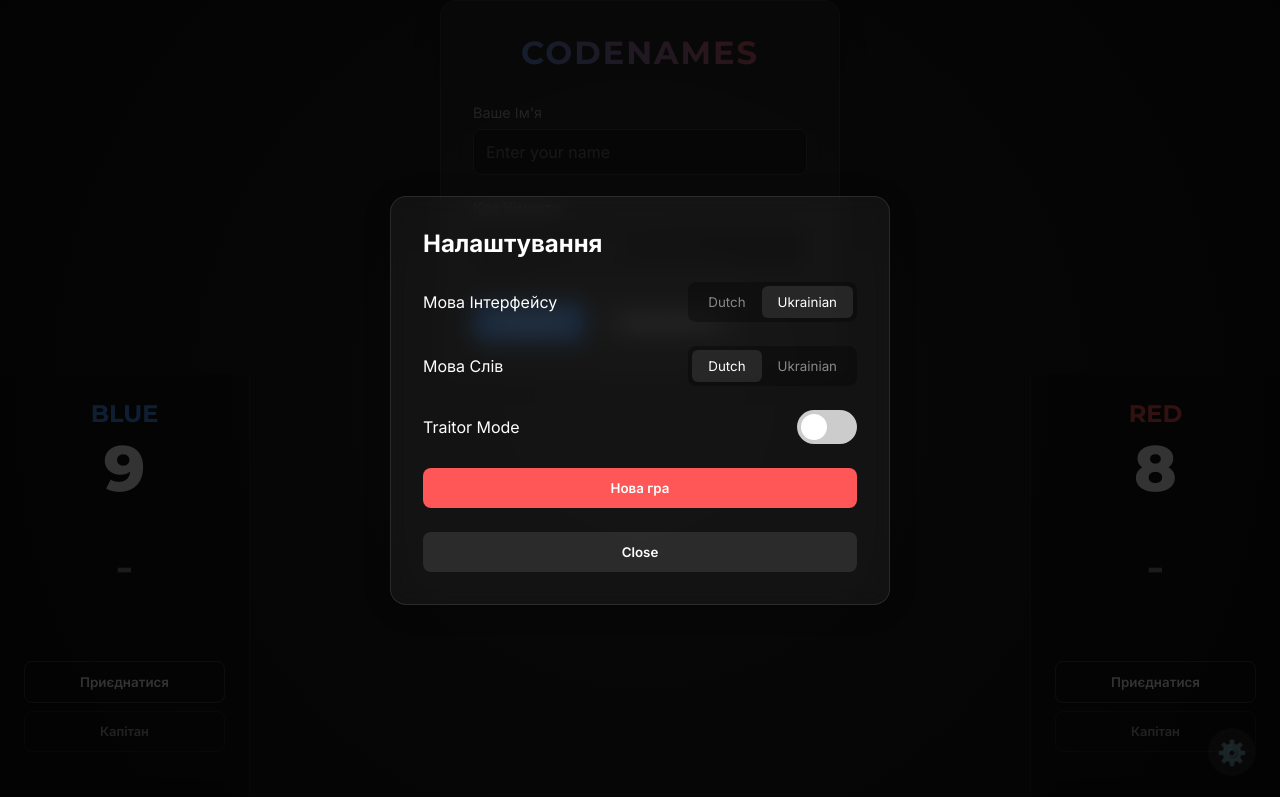
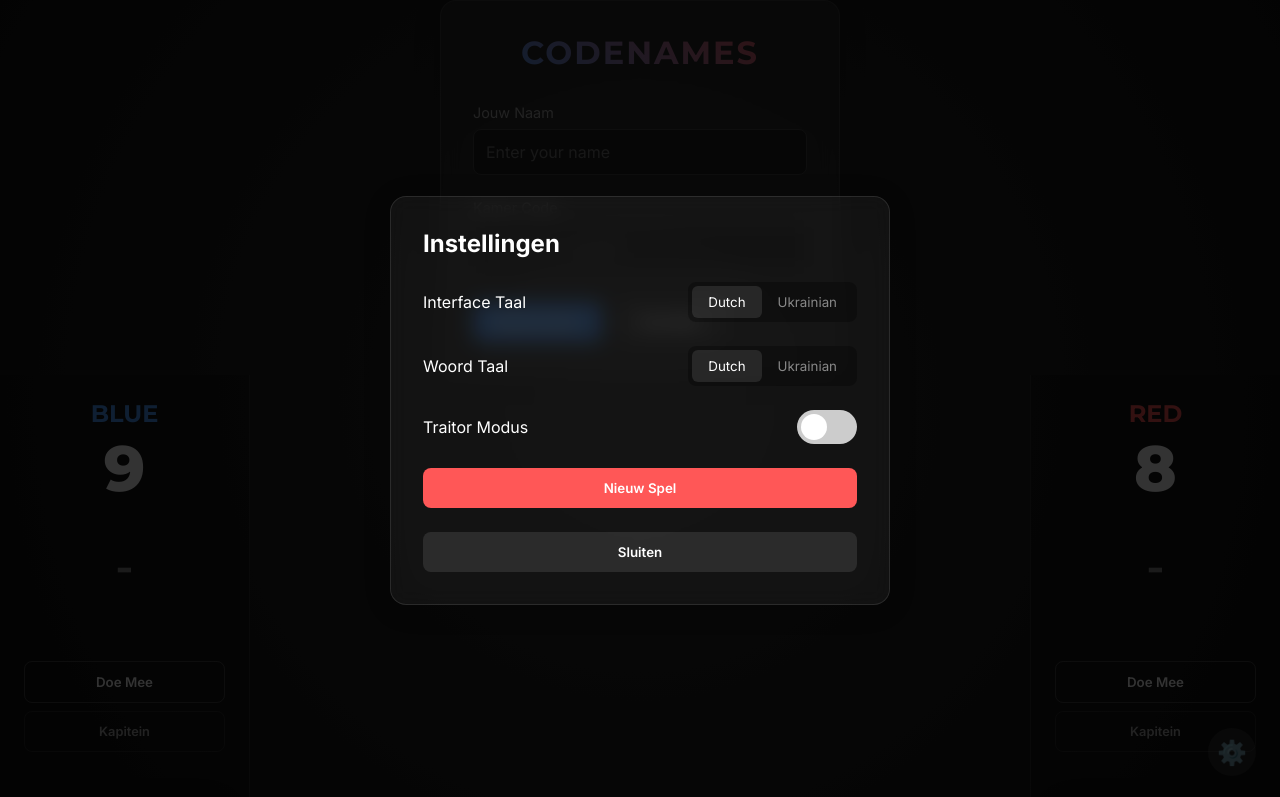
Before and after one commit to NureFilatovArtem/CodeNamesDutchUkrainian, a website: page public/index.html in a window 1280 px wide. Both pictures are taken after a click on the button "⚙️". Shown: the top 797 px of the page. Drawn offline with nearby package versions, Linux system fonts and the light colour scheme; no server answers.

Commit message:
Update UI

```diff
--- a/public/client.js
+++ b/public/client.js
@@ -5,7 +5,7 @@
 let playerRole = 'spectator';
 let playerTeam = 'spectator';
 let isSpymasterMode = false;
-let interfaceLanguage = 'ukrainian';
+let interfaceLanguage = 'dutch';
 let isHost = false;
 let isGamePaused = false;
 let isGameStarted = false;
@@ -78,7 +78,11 @@
         phaseClue: "HINT FASE",
         phaseGuess: "RAAD FASE",
         waiting: "Wachten...",
-        submit: "Verstuur"
+        submit: "Verstuur",
+        close: "Sluiten",
+        interfaceLang: "Interface Taal",
+        wordLang: "Woord Taal",
+        traitorMode: "Traitor Modus"
     },
     ukrainian: {
         name: "Ваше Ім'я",
@@ -100,7 +104,11 @@
         phaseClue: "ФАЗА ПІДКАЗОК",
         phaseGuess: "ФАЗА ВІДГАДУВАННЯ",
         waiting: "Очікуємо...",
-        submit: "Надіслати"
+        submit: "Надіслати",
+        close: "Закрити",
+        interfaceLang: "Мова Інтерфейсу",
+        wordLang: "Мова Слів",
+        traitorMode: "Режим Зрадника"
     }
 };
 
@@ -137,6 +145,7 @@
     } else if (roomParam) {
         // Just prefill
     }
+    updateInterfaceLanguage();
 });
 
 document.getElementById('create-btn').addEventListener('click', () => {
@@ -589,6 +598,18 @@
     document.querySelectorAll('[data-i18n="submit"]').forEach(el => el.textContent = t.submit);
     document.querySelectorAll('.clue-input').forEach(el => el.setAttribute('placeholder', t.cluePlaceholder));
 
+    document.getElementById('close-settings').textContent = t.close;
+    // We can also translate the labels if we add data-i18n attributes to them in index.html
+    const settingsHeaders = document.querySelectorAll('#settings-modal h2');
+    if (settingsHeaders.length > 0) settingsHeaders[0].textContent = t.settings;
+
+    const settingsLabels = document.querySelectorAll('.setting-item label:first-child');
+    if (settingsLabels.length >= 3) {
+        settingsLabels[0].textContent = t.interfaceLang;
+        settingsLabels[1].textContent = t.wordLang;
+        settingsLabels[2].textContent = t.traitorMode;
+    }
+
     renderClues(lastGameState);
     updateControlsState(lastGameState);
 }
--- a/public/index.html
+++ b/public/index.html
@@ -20,16 +20,16 @@
             <div class="login-card glass-panel">
                 <h1>CODENAMES</h1>
                 <div class="input-group">
-                    <label data-i18n="name">Ваше Ім'я</label>
+                    <label data-i18n="name">Jouw Naam</label>
                     <input type="text" id="username-input" placeholder="Enter your name">
                 </div>
                 <div class="input-group">
-                    <label data-i18n="room">Код Кімнати</label>
+                    <label data-i18n="room">Kamer Code</label>
                     <input type="text" id="room-input" placeholder="Empty for random">
                 </div>
                 <div class="button-group">
-                    <button id="create-btn" class="btn primary">Створити</button>
-                    <button id="join-btn" class="btn secondary">Приєднатися</button>
+                    <button id="create-btn" class="btn primary">Maak Kamer</button>
+                    <button id="join-btn" class="btn secondary">Doe Mee</button>
                 </div>
             </div>
         </div>
@@ -48,21 +48,21 @@
                     <div class="phase-display" id="clue-phase-blue"></div>
                 </div>
                 <div class="team-controls">
-                    <button class="btn join-btn" onclick="joinTeam('blue')">Приєднатися</button>
-                    <button class="btn spymaster-btn" onclick="becomeSpymaster('blue')">Капітан</button>
+                    <button class="btn join-btn" onclick="joinTeam('blue')">Doe Mee</button>
+                    <button class="btn spymaster-btn" onclick="becomeSpymaster('blue')">Kapitein</button>
                 </div>
 
                 <!-- Clues History -->
                 <div class="clue-section glass-panel" id="clue-section-blue">
                     <div class="clue-header">
-                        <span class="clue-title" data-i18n="cluesTitle">Історія Підказок</span>
+                        <span class="clue-title" data-i18n="cluesTitle">Hints Geschiedenis</span>
                     </div>
                     <div class="clue-history-list" id="clue-list-blue">
                         <!-- Clue items -->
                     </div>
 
                     <div class="clue-input-area">
-                        <input type="text" class="clue-input" id="clue-input-blue" placeholder="Нова підказка...">
+                        <input type="text" class="clue-input" id="clue-input-blue" placeholder="Nieuwe hint...">
                         <button class="btn primary small" id="clue-submit-blue" data-i18n="submit">OK</button>
                     </div>
                 </div>
@@ -77,9 +77,9 @@
 
                 <!-- Admin Controls (Top Center) -->
                 <div class="admin-controls hidden" id="admin-controls">
-                    <button id="start-game-btn" class="btn primary">Start</button>
-                    <button id="pause-game-btn" class="btn warning">Pause</button>
-                    <button id="end-turn-btn" class="btn danger hidden">End Turn</button>
+                    <button id="start-game-btn" class="btn primary">Start Spel</button>
+                    <button id="pause-game-btn" class="btn warning">Pauze</button>
+                    <button id="end-turn-btn" class="btn danger hidden">Beurt Eindigen</button>
                 </div>
 
                 <div id="game-grid" class="grid-5x5">
@@ -102,19 +102,19 @@
                     <div class="phase-display" id="clue-phase-red"></div>
                 </div>
                 <div class="team-controls">
-                    <button class="btn join-btn" onclick="joinTeam('red')">Приєднатися</button>
-                    <button class="btn spymaster-btn" onclick="becomeSpymaster('red')">Капітан</button>
+                    <button class="btn join-btn" onclick="joinTeam('red')">Doe Mee</button>
+                    <button class="btn spymaster-btn" onclick="becomeSpymaster('red')">Kapitein</button>
                 </div>
 
                 <!-- Clues History -->
                 <div class="clue-section glass-panel" id="clue-section-red">
                     <div class="clue-header">
-                        <span class="clue-title" data-i18n="cluesTitle">Історія Підказок</span>
+                        <span class="clue-title" data-i18n="cluesTitle">Hints Geschiedenis</span>
                     </div>
                     <div class="clue-history-list" id="clue-list-red"></div>
 
                     <div class="clue-input-area">
-                        <input type="text" class="clue-input" id="clue-input-red" placeholder="Нова підказка...">
+                        <input type="text" class="clue-input" id="clue-input-red" placeholder="Nieuwe hint...">
                         <button class="btn primary small" id="clue-submit-red" data-i18n="submit">OK</button>
                     </div>
                 </div>
@@ -129,18 +129,18 @@
         <!-- Settings Modal -->
         <div id="settings-modal" class="modal hidden">
             <div class="modal-content glass-panel">
-                <h2>Налаштування</h2>
+                <h2>Instellingen</h2>
 
                 <div class="setting-item">
-                    <label>Мова Інтерфейсу</label>
+                    <label>Interface Taal</label>
                     <div class="toggle-group">
-                        <button class="toggle-btn" data-lang="dutch">Dutch</button>
-                        <button class="toggle-btn active" data-lang="ukrainian">Ukrainian</button>
+                        <button class="toggle-btn active" data-lang="dutch">Dutch</button>
+                        <button class="toggle-btn" data-lang="ukrainian">Ukrainian</button>
                     </div>
                 </div>
 
                 <div class="setting-item">
-                    <label>Мова Слів</label>
+                    <label>Woord Taal</label>
                     <div class="toggle-group">
                         <button class="toggle-btn active" onclick="setGameLanguage('dutch')">Dutch</button>
                         <button class="toggle-btn" onclick="setGameLanguage('ukrainian')">Ukrainian</button>
@@ -148,7 +148,7 @@
                 </div>
 
                 <div class="setting-item">
-                    <label>Traitor Mode</label>
+                    <label>Traitor Modus</label>
                     <label class="switch">
                         <input type="checkbox" id="traitor-toggle">
                         <span class="slider round"></span>
@@ -156,7 +156,7 @@
                 </div>
 
                 <div class="setting-item">
-                    <button id="reset-game-btn" class="btn danger full-width">Нова гра</button>
+                    <button id="reset-game-btn" class="btn danger full-width">Nieuw Spel</button>
                 </div>
 
                 <button id="close-settings" class="btn secondary full-width">Close</button>
```
